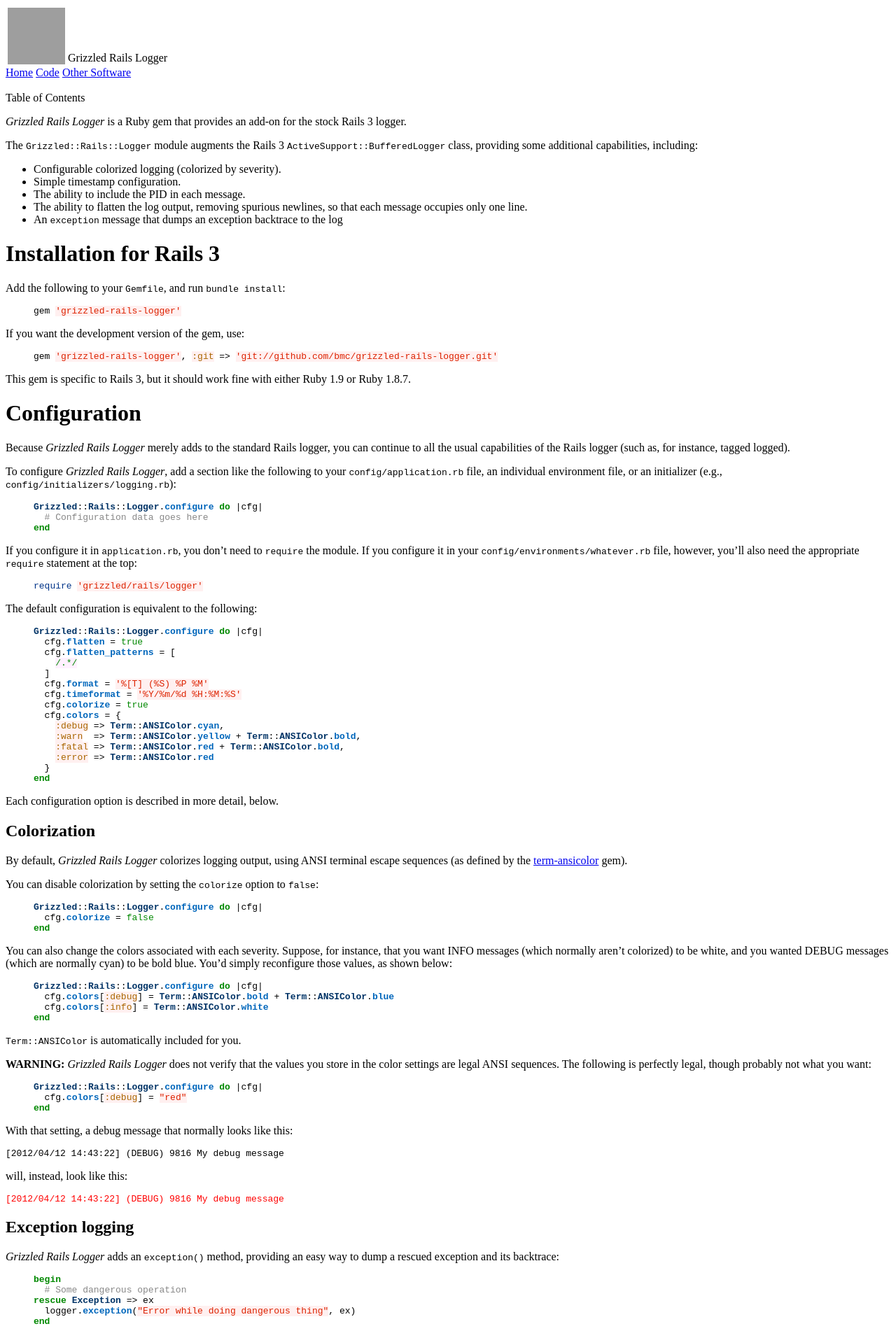
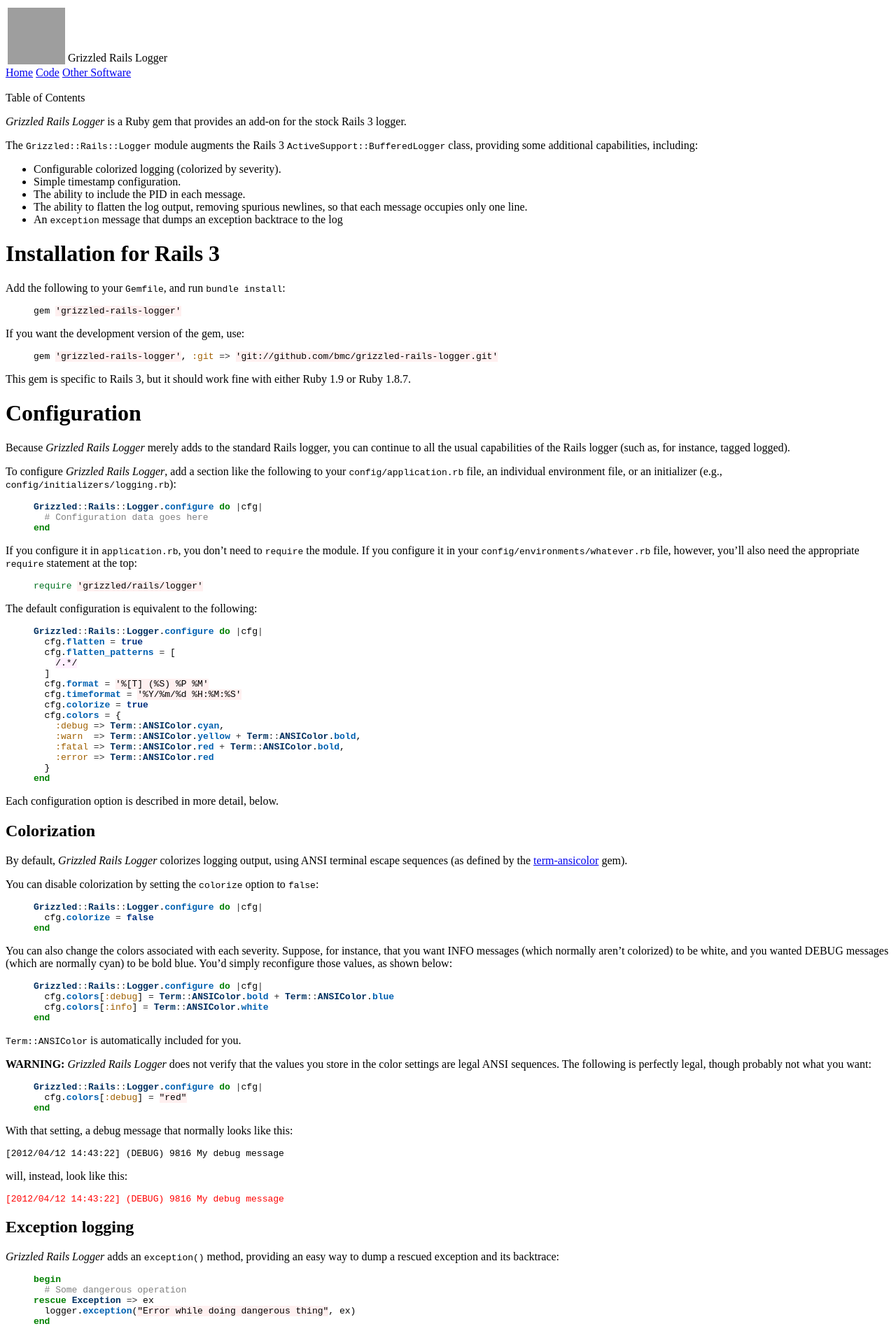
Before and after one commit to bmc/grizzled-rails-logger, a Jekyll site: the page built from index.md, in a window 1280 px wide. Shown: the top 1912 px of the page at 70% size. Built offline with Jekyll 4.4.1, drawn with Linux system fonts in a browser that asks for light colours.

Commit message:
Change of pygments styles

```diff
--- a/stylesheets/pygments.css
+++ b/stylesheets/pygments.css
@@ -1,60 +1,61 @@
 .highlight .hll { background-color: #ffffcc }
-.highlight .c { color: #888888 } /* Comment */
-.highlight .err { color: #a61717; background-color: #e3d2d2 } /* Error */
-.highlight .k { color: #008800; font-weight: bold } /* Keyword */
-.highlight .cm { color: #888888 } /* Comment.Multiline */
-.highlight .cp { color: #cc0000; font-weight: bold } /* Comment.Preproc */
-.highlight .c1 { color: #888888 } /* Comment.Single */
-.highlight .cs { color: #cc0000; font-weight: bold; background-color: #fff0f0 } /* Comment.Special */
-.highlight .gd { color: #000000; background-color: #ffdddd } /* Generic.Deleted */
+.highlight .c { color: #808080 } /* Comment */
+.highlight .err { color: #F00000; background-color: #F0A0A0 } /* Error */
+.highlight .k { color: #008000; font-weight: bold } /* Keyword */
+.highlight .o { color: #303030 } /* Operator */
+.highlight .cm { color: #808080 } /* Comment.Multiline */
+.highlight .cp { color: #507090 } /* Comment.Preproc */
+.highlight .c1 { color: #808080 } /* Comment.Single */
+.highlight .cs { color: #cc0000; font-weight: bold } /* Comment.Special */
+.highlight .gd { color: #A00000 } /* Generic.Deleted */
 .highlight .ge { font-style: italic } /* Generic.Emph */
-.highlight .gr { color: #aa0000 } /* Generic.Error */
-.highlight .gh { color: #303030 } /* Generic.Heading */
-.highlight .gi { color: #000000; background-color: #ddffdd } /* Generic.Inserted */
-.highlight .go { color: #888888 } /* Generic.Output */
-.highlight .gp { color: #555555 } /* Generic.Prompt */
+.highlight .gr { color: #FF0000 } /* Generic.Error */
+.highlight .gh { color: #000080; font-weight: bold } /* Generic.Heading */
+.highlight .gi { color: #00A000 } /* Generic.Inserted */
+.highlight .go { color: #808080 } /* Generic.Output */
+.highlight .gp { color: #c65d09; font-weight: bold } /* Generic.Prompt */
 .highlight .gs { font-weight: bold } /* Generic.Strong */
-.highlight .gu { color: #606060 } /* Generic.Subheading */
-.highlight .gt { color: #aa0000 } /* Generic.Traceback */
-.highlight .kc { color: #008800; font-weight: bold } /* Keyword.Constant */
-.highlight .kd { color: #008800; font-weight: bold } /* Keyword.Declaration */
-.highlight .kn { color: #008800; font-weight: bold } /* Keyword.Namespace */
-.highlight .kp { color: #008800 } /* Keyword.Pseudo */
-.highlight .kr { color: #008800; font-weight: bold } /* Keyword.Reserved */
-.highlight .kt { color: #888888; font-weight: bold } /* Keyword.Type */
-.highlight .m { color: #0000DD; font-weight: bold } /* Literal.Number */
-.highlight .s { color: #dd2200; background-color: #fff0f0 } /* Literal.String */
-.highlight .na { color: #336699 } /* Name.Attribute */
-.highlight .nb { color: #003388 } /* Name.Builtin */
-.highlight .nc { color: #bb0066; font-weight: bold } /* Name.Class */
-.highlight .no { color: #003366; font-weight: bold } /* Name.Constant */
-.highlight .nd { color: #555555 } /* Name.Decorator */
-.highlight .ne { color: #bb0066; font-weight: bold } /* Name.Exception */
-.highlight .nf { color: #0066bb; font-weight: bold } /* Name.Function */
-.highlight .nl { color: #336699; font-style: italic } /* Name.Label */
-.highlight .nn { color: #bb0066; font-weight: bold } /* Name.Namespace */
-.highlight .py { color: #336699; font-weight: bold } /* Name.Property */
-.highlight .nt { color: #bb0066; font-weight: bold } /* Name.Tag */
-.highlight .nv { color: #336699 } /* Name.Variable */
-.highlight .ow { color: #008800 } /* Operator.Word */
+.highlight .gu { color: #800080; font-weight: bold } /* Generic.Subheading */
+.highlight .gt { color: #0040D0 } /* Generic.Traceback */
+.highlight .kc { color: #008000; font-weight: bold } /* Keyword.Constant */
+.highlight .kd { color: #008000; font-weight: bold } /* Keyword.Declaration */
+.highlight .kn { color: #008000; font-weight: bold } /* Keyword.Namespace */
+.highlight .kp { color: #003080; font-weight: bold } /* Keyword.Pseudo */
+.highlight .kr { color: #008000; font-weight: bold } /* Keyword.Reserved */
+.highlight .kt { color: #303090; font-weight: bold } /* Keyword.Type */
+.highlight .m { color: #6000E0; font-weight: bold } /* Literal.Number */
+.highlight .s { background-color: #fff0f0 } /* Literal.String */
+.highlight .na { color: #0000C0 } /* Name.Attribute */
+.highlight .nb { color: #007020 } /* Name.Builtin */
+.highlight .nc { color: #B00060; font-weight: bold } /* Name.Class */
+.highlight .no { color: #003060; font-weight: bold } /* Name.Constant */
+.highlight .nd { color: #505050; font-weight: bold } /* Name.Decorator */
+.highlight .ni { color: #800000; font-weight: bold } /* Name.Entity */
+.highlight .ne { color: #F00000; font-weight: bold } /* Name.Exception */
+.highlight .nf { color: #0060B0; font-weight: bold } /* Name.Function */
+.highlight .nl { color: #907000; font-weight: bold } /* Name.Label */
+.highlight .nn { color: #0e84b5; font-weight: bold } /* Name.Namespace */
+.highlight .nt { color: #007000 } /* Name.Tag */
+.highlight .nv { color: #906030 } /* Name.Variable */
+.highlight .ow { color: #000000; font-weight: bold } /* Operator.Word */
 .highlight .w { color: #bbbbbb } /* Text.Whitespace */
-.highlight .mf { color: #0000DD; font-weight: bold } /* Literal.Number.Float */
-.highlight .mh { color: #0000DD; font-weight: bold } /* Literal.Number.Hex */
-.highlight .mi { color: #0000DD; font-weight: bold } /* Literal.Number.Integer */
-.highlight .mo { color: #0000DD; font-weight: bold } /* Literal.Number.Oct */
-.highlight .sb { color: #dd2200; background-color: #fff0f0 } /* Literal.String.Backtick */
-.highlight .sc { color: #dd2200; background-color: #fff0f0 } /* Literal.String.Char */
-.highlight .sd { color: #dd2200; background-color: #fff0f0 } /* Literal.String.Doc */
-.highlight .s2 { color: #dd2200; background-color: #fff0f0 } /* Literal.String.Double */
-.highlight .se { color: #0044dd; background-color: #fff0f0 } /* Literal.String.Escape */
-.highlight .sh { color: #dd2200; background-color: #fff0f0 } /* Literal.String.Heredoc */
-.highlight .si { color: #3333bb; background-color: #fff0f0 } /* Literal.String.Interpol */
-.highlight .sx { color: #22bb22; background-color: #f0fff0 } /* Literal.String.Other */
-.highlight .sr { color: #008800; background-color: #fff0ff } /* Literal.String.Regex */
-.highlight .s1 { color: #dd2200; background-color: #fff0f0 } /* Literal.String.Single */
-.highlight .ss { color: #aa6600; background-color: #fff0f0 } /* Literal.String.Symbol */
-.highlight .bp { color: #003388 } /* Name.Builtin.Pseudo */
-.highlight .vc { color: #336699 } /* Name.Variable.Class */
-.highlight .vg { color: #dd7700 } /* Name.Variable.Global */
-.highlight .vi { color: #3333bb } /* Name.Variable.Instance */
-.highlight .il { color: #0000DD; font-weight: bold } /* Literal.Number.Integer.Long */
+.highlight .mf { color: #6000E0; font-weight: bold } /* Literal.Number.Float */
+.highlight .mh { color: #005080; font-weight: bold } /* Literal.Number.Hex */
+.highlight .mi { color: #0000D0; font-weight: bold } /* Literal.Number.Integer */
+.highlight .mo { color: #4000E0; font-weight: bold } /* Literal.Number.Oct */
+.highlight .sb { background-color: #fff0f0 } /* Literal.String.Backtick */
+.highlight .sc { color: #0040D0 } /* Literal.String.Char */
+.highlight .sd { color: #D04020 } /* Literal.String.Doc */
+.highlight .s2 { background-color: #fff0f0 } /* Literal.String.Double */
+.highlight .se { color: #606060; font-weight: bold; background-color: #fff0f0 } /* Literal.String.Escape */
+.highlight .sh { background-color: #fff0f0 } /* Literal.String.Heredoc */
+.highlight .si { background-color: #e0e0e0 } /* Literal.String.Interpol */
+.highlight .sx { color: #D02000; background-color: #fff0f0 } /* Literal.String.Other */
+.highlight .sr { color: #000000; background-color: #fff0ff } /* Literal.String.Regex */
+.highlight .s1 { background-color: #fff0f0 } /* Literal.String.Single */
+.highlight .ss { color: #A06000 } /* Literal.String.Symbol */
+.highlight .bp { color: #007020 } /* Name.Builtin.Pseudo */
+.highlight .vc { color: #306090 } /* Name.Variable.Class */
+.highlight .vg { color: #d07000; font-weight: bold } /* Name.Variable.Global */
+.highlight .vi { color: #3030B0 } /* Name.Variable.Instance */
+.highlight .il { color: #0000D0; font-weight: bold } /* Literal.Number.Integer.Long */
```
